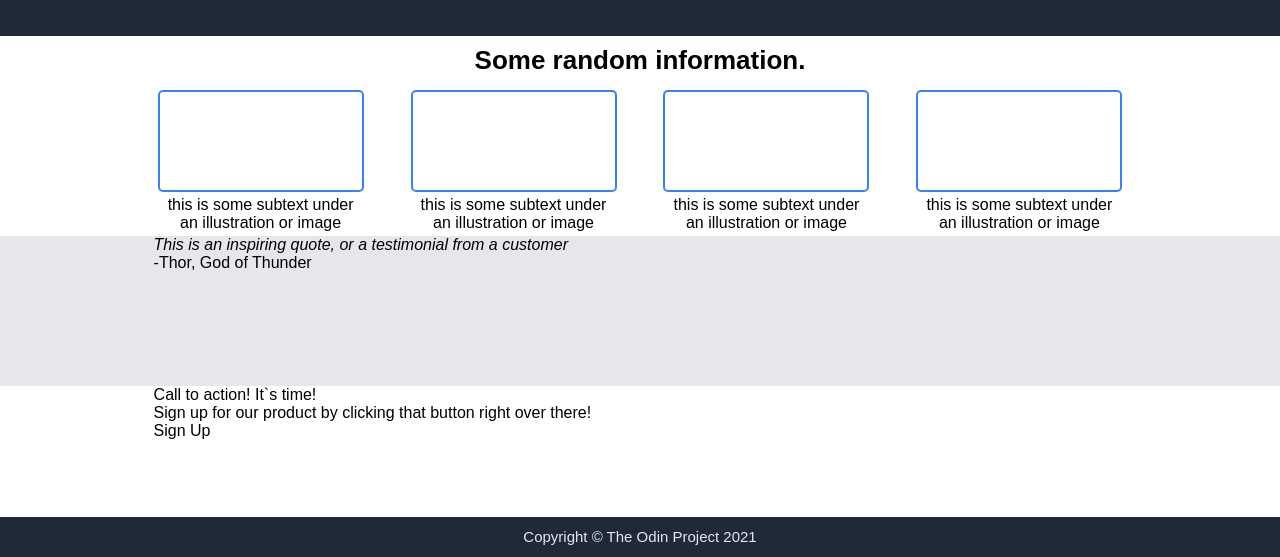
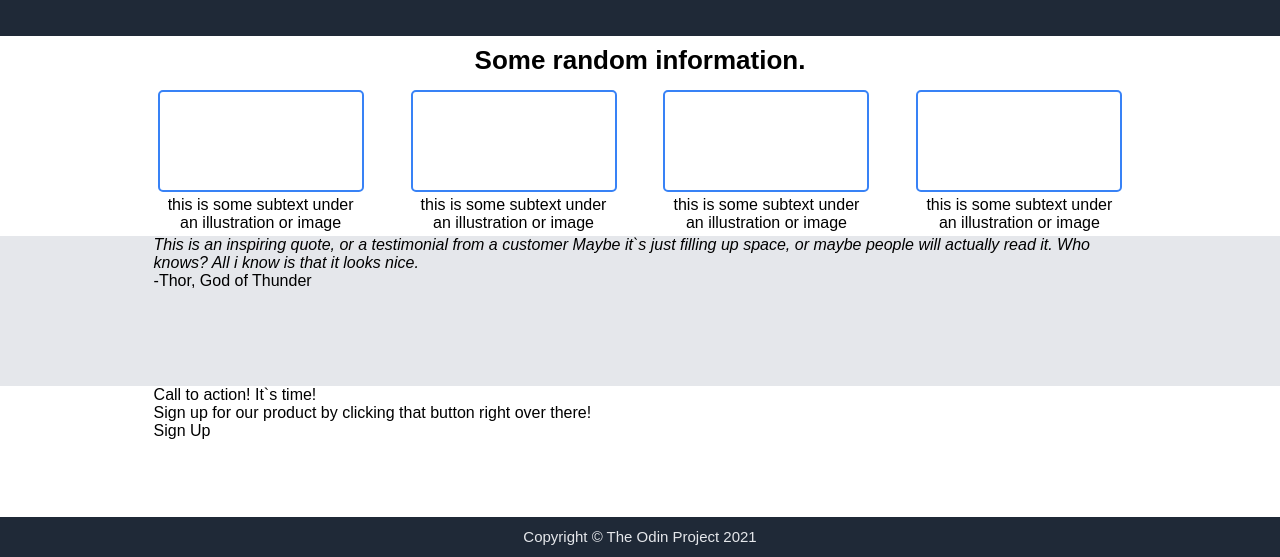
Before and after one commit to sstarrk/landing-page, a plain HTML site: page index.html in a window 1280 px wide. Shown: the part 243-800 px from the top of the page. Drawn offline with Linux system fonts and the light colour scheme.

Commit message:
quote added

```diff
--- a/index.html
+++ b/index.html
@@ -52,7 +52,7 @@
             </div>
         </div>
         <div class="third">
-            <div><em>This is an inspiring quote, or a testimonial from a customer</em></div>
+            <div><em>This is an inspiring quote, or a testimonial from a customer Maybe it`s just filling up space, or maybe people will actually read it. Who knows? All i know is that it looks nice.</em></div>
             <div class="god">-Thor, God of Thunder</div>
         </div>
         <div class="fourth">
```
